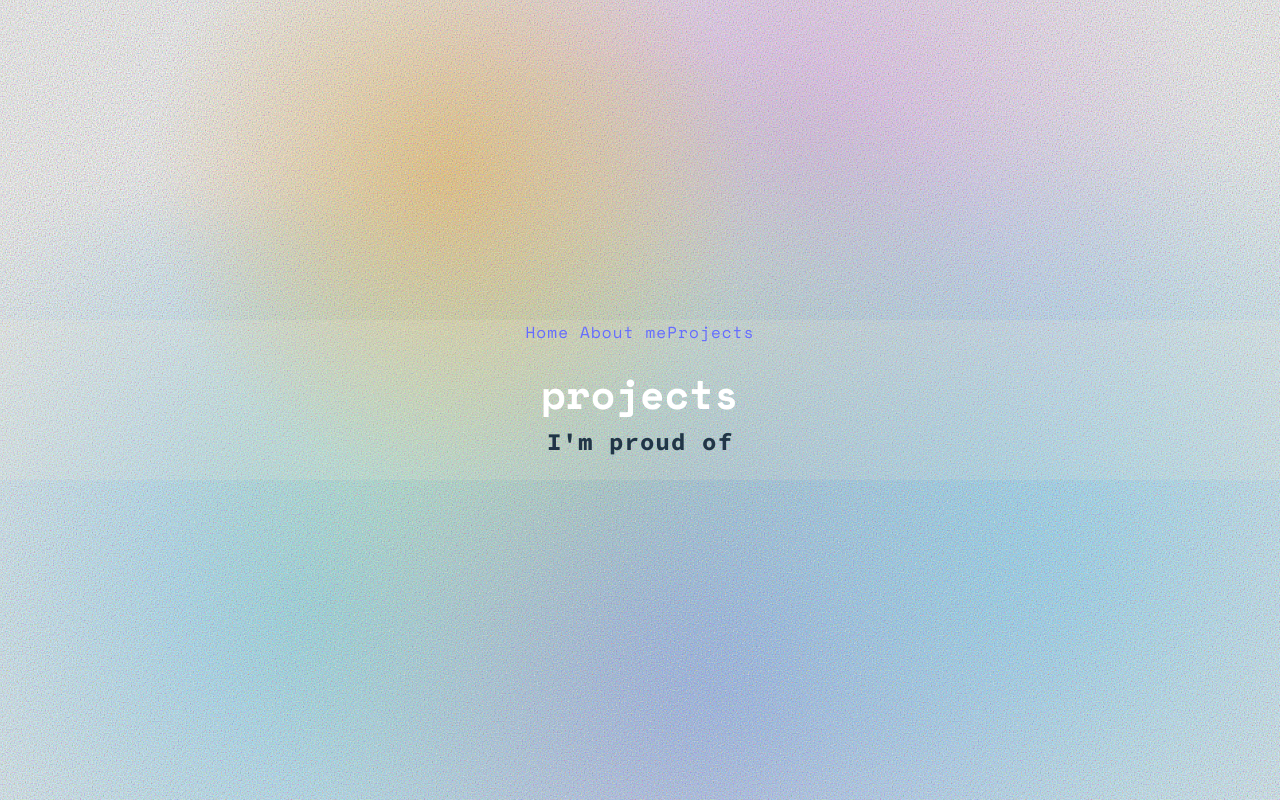
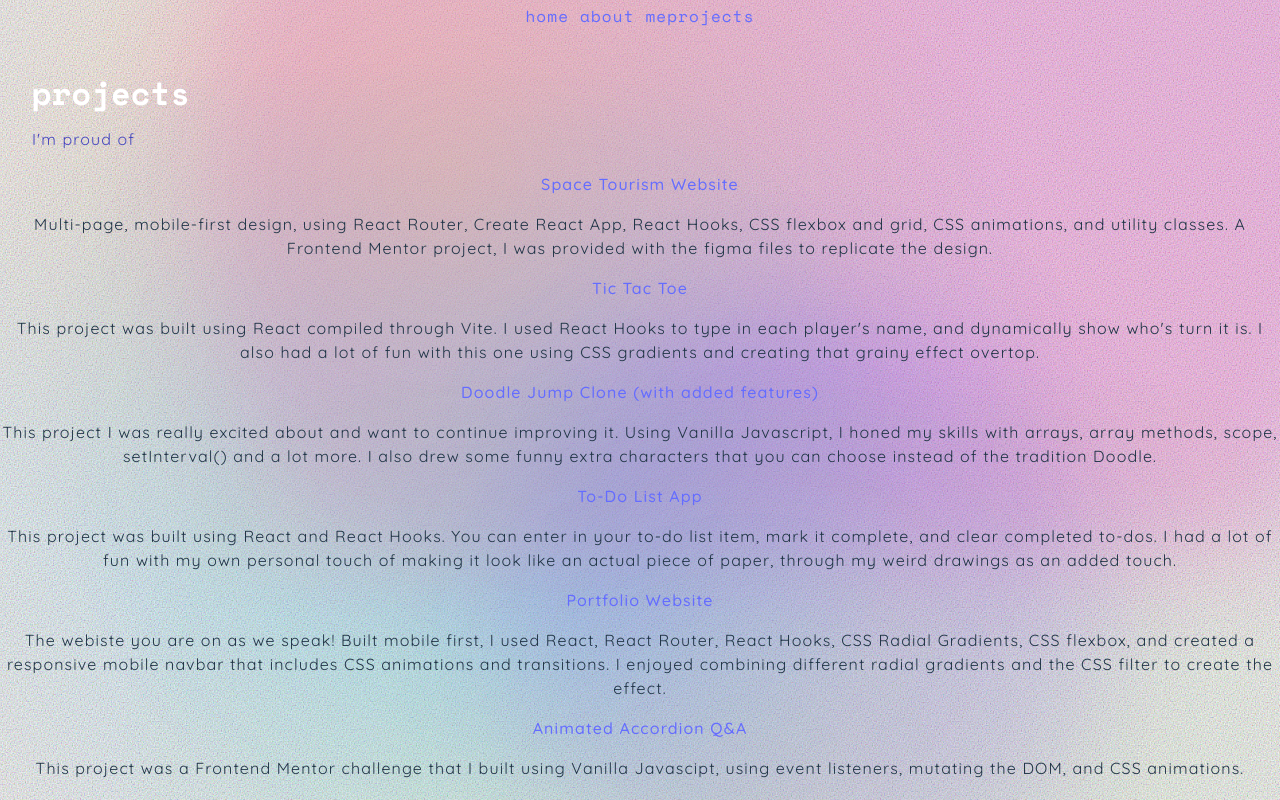
Before and after one commit to marywilder/portfolio-website, a React (Vite) app: page /projects in a window 1280 px wide. Built offline with nearby package versions, Linux system fonts and the light colour scheme.

Commit message:
added text on about and projects page

```diff
--- a/package.json
+++ b/package.json
@@ -13,7 +13,8 @@
   },
   "dependencies": {
     "react": "^18.2.0",
-    "react-dom": "^18.2.0"
+    "react-dom": "^18.2.0",
+    "react-router-dom": "^6.14.2"
   },
   "devDependencies": {
     "@types/react": "^18.2.14",
--- a/src/App.css
+++ b/src/App.css
@@ -2,8 +2,9 @@
 @import url('https://fonts.googleapis.com/css2?family=Quicksand:wght@300;400;500&display=swap');
 
 
-#root {
+html {
   width: 100%;
+  height: 100%;
   margin: 0 auto;
   box-sizing: border-box;
   text-align: center;
@@ -15,8 +16,19 @@
   --off-white: #fcf4eb;
   font-family: 'Quicksand', sans-serif;
   letter-spacing: .07rem;
+  max-height: 100vh;
+  max-width: 100vw;
 
-  background-color: rgba(255, 238, 211, 0.129);
+  background-color: rgba(255, 238, 211, 0.756);
+  background: url(./assets/noise.svg);
+
+
+}
+
+body {
+  max-height: 100vh;
+  max-width: 100vw;
+  font-family: 'Quicksand', sans-serif;
 
 }
 
@@ -59,47 +71,45 @@
   }
 }
 
-body {
-  background: url(./assets/noise.svg);
-}
+
 
 .app {
  width: 100%;
- font-family: 'Source Code Pro', monospace;
+
+
 
 
 }
 
 nav {
-  /*display: flex;
-  justify-content: space-evenly;*/
+
   font-family: 'Space Mono', monospace;
 }
 
-.home {
+.home, .about-page, .project-page {
   display: flex;
   flex-flow: column nowrap;
 
-  width: 100vw;
-  height: 100vh;
+  width: 100%;
+  height: 100%;
 
 
 }
 
-.cluster-of-gradients {
 
-}
+
 
 .pink-gradient {
   width: 100vw;
   height: 100vh;
   position: fixed;
-  filter: blur(1.5rem);
+  filter: blur(3.5rem);
   bottom: 15rem;
   left: 10rem;
   z-index: -3;
-  background: radial-gradient(circle, rgba(223, 154, 243, 0.995) 0%, rgba(255,255,255,0) 57%);
+  background: radial-gradient(circle, rgba(238, 34, 190, 0.298) 80%, rgba(255,255,255,0) 57%);
   opacity: .8;
+  overflow: hidden;
 
 }
 
@@ -108,72 +118,84 @@ nav {
   height: 100vh;
   position: fixed;
   filter: blur(1.5rem);
+  top: 6rem;
+  right: 15rem;
+  z-index: -3;
+  background: radial-gradient(circle, rgba(48, 191, 253, 0.174) 30%, rgba(255,255,255,0) 67%);
+  opacity: .8;
+  overflow: hidden;
+}
+
+.orange-gradient {
+  width: 100vw;
+  height: 100vh;
+  position: fixed;
+  filter: blur(1.5rem);
+  bottom: 14rem;
+  right: 12rem;
+  z-index: -3;
+ background: radial-gradient(circle, rgba(251, 183, 135, 0.521) 0%, rgba(255,255,255,0) 70%);
+  opacity: .8;
+  overflow: hidden;
+}
+
+.yellow-gradient {
+  width: 100vw;
+  height: 100vh;
+  position: fixed;
+  filter: blur(4rem);
   top: 13rem;
-  right: 20rem;
+  left: 10rem;
   z-index: -3;
-  background: radial-gradient(circle, rgba(81, 203, 255, 0.995) 0%, rgba(255,255,255,0) 67%);
-  opacity: .8;
+  background: radial-gradient(circle, rgba(115, 52, 252, 0.269) 40%, rgba(255,255,255,0) 20%);
+  opacity: .7;
+  overflow: hidden;
 }
 
 .green-gradient {
   width: 100vw;
   height: 100vh;
   position: fixed;
-  filter: blur(0.5rem);
-  top: 4rem;
-  right: 2rem;
+  filter: blur(4.5rem);
+  bottom: 0rem;
+  right: 5rem;
   z-index: -3;
-  background: radial-gradient(circle, rgba(175, 243, 151, 0.995) 0%, rgba(255,255,255,0) 60%);
+  background: radial-gradient(circle, rgba(71, 180, 248, 0.35) 10%, rgba(255,255,255,0) 60%);
   opacity: .8;
+  overflow: hidden;
 }
 
 
 
-.orange-gradient {
-  width: 100vw;
-  height: 100vh;
-  position: fixed;
-  filter: blur(0.5rem);
-  bottom: 14rem;
-  right: 12rem;
-  z-index: -3;
-  background: radial-gradient(circle, rgba(249, 178, 55, 0.995) 0%, rgba(255,255,255,0) 40%);
-  opacity: .8;
-}
 
-.yellow-gradient {
-  width: 100vw;
-  height: 100vh;
-  position: fixed;
-  filter: blur(3rem);
-  top: 17rem;
-  left: 5rem;
-  z-index: -3;
-  background: radial-gradient(circle, rgba(106, 109, 250, 0.995) 0%, rgba(255,255,255,0) 52%);
-  opacity: .7;
-}
+
+
 
 .blue-gradient-2 {
   width: 100vw;
   height: 100vh;
   position: fixed;
-  filter: blur(3.5rem);
-  top: 10rem;
-  left: 25rem;
+  filter: blur(1.5rem);
+  top: 25rem;
+  left: 7rem;
   z-index: -3;
-  background: radial-gradient(circle, rgba(81, 203, 255, 0.995) 0%, rgba(255,255,255,0) 67%);
+  background: radial-gradient(circle, rgba(148, 255, 81, 0.156) 0%, rgba(255,255,255,0) 87%);
   opacity: .8;
+  overflow: hidden;
 }
+
+/* title for each page*/
 
 .title {
 
-  padding: 2rem;
-  padding-top: 5rem;
+  padding: 0rem;
+  padding-top: 2rem;
   color: rgba(68, 70, 190, 0.995);
   font-weight: 400;
-  font-size: 1.2rem;
+  font-size: 1rem;
   line-height: 2.5rem;
   text-align: left;
+  padding-left: 2rem;
 
 
 }
@@ -182,8 +204,9 @@ nav {
   font-family: 'Space Mono', monospace;
   color: rgb(255, 255, 255);
   font-weight: 700;
-  font-size: 2.5rem;
+  font-size: 2rem;
   letter-spacing: .01rem;
+
 }
 
 
@@ -223,6 +246,8 @@ nav {
 
 
 @media (max-width: 35rem) {
+
+
   .mobile-menu {
     width: 60%;
     height: 100%;
@@ -233,7 +258,7 @@ nav {
     top: 0;
     right: 0;
     padding-top: 10rem;
-    background-color: rgb(255, 235, 218, 1);
+    background-color: rgba(227, 218, 255, 0.79);
     justify-content: flex-start;
     transform: translateX(100rem);
     transition: transform 700ms ease-in-out;
@@ -249,6 +274,7 @@ nav {
     padding-left: 2rem;
     gap: 6rem;
     font-size: 1.5rem;
+
 
   }
 
@@ -280,9 +306,7 @@ nav {
     opacity: 1;
   }
 
- .nav-hamburger {
-    transform: translateX(100rem);
-  }
+
 
 
 
@@ -293,11 +317,10 @@ nav {
     display: flex;
     width: 3rem;
     position: fixed;
-    top:0;
-    right: 1rem;
+    top:1rem;
+    right: 2rem;
     transform: scale(-1);
     filter: invert(37%) sepia(10%) saturate(6688%) hue-rotate(210deg) brightness(103%) contrast(102%);
-
 
   }
 
@@ -318,10 +341,23 @@ nav {
   h1 {
     font-size: .5rem;
   }
+
+
+  .about-page, .project-page {
+    margin: 3rem;
+    max-height: 100vh;
+    max-width: 100vh;
+
+  }
+
+  .about-page p, .project-page p {
+    font-size: .7rem;
+    padding: 2rem;
+  }
+
 }
 
 
-div .nav-links-mobile, .mobile-menu {
-  position: relative;
-  top:0px;
+@media screen and (min-width: 35rem) {
+
 }
--- a/src/App.jsx
+++ b/src/App.jsx
@@ -1,6 +1,6 @@
 
 import { useState } from 'react'
-import {Route, Routes } from 'react-router-dom'
+import {Route, Routes,  } from 'react-router-dom'
 import Home from './components/Home'
 import viteLogo from '/vite.svg'
 import './App.css'
@@ -24,10 +24,14 @@ function App() {
 
 
 <Routes>
-    <Route path="/"element={<Home />} />
-        <Route path='about' element={<About />} />
-        <Route path='projects' element={<Projects />} />
+    <Route path="/portfolio-website"element={<Home />} />
+    <Route path='about' element={<About />} />
+    <Route path='projects' element={<Projects />} />
+    <Route path="/" element={<Home />} />
+
         </Routes>
+
+
   </div>
   )
 }
--- a/src/components/About.jsx
+++ b/src/components/About.jsx
@@ -2,6 +2,28 @@ import React from 'react'
 
 export default function About() {
   return (
-    <div>About</div>
+    <section className="about-page">
+        <h1 className="title title-span">about me</h1>
+        <p>Forever curious, and looking for a career that I was genuinely interested in, I decided to take the plunge and pursue Front End Engineering. As a self-taught developer, I am someone who is highly self motivated and  always looking to grow and learn more.</p>
+
+        <h2>Skills</h2>
+
+        <p>I have completed an extensive certifcate in Front End Engineering from Codeacademy this past year. CSS, (Flexbox, grid, animation, responsive development),  Vanilla Javascript, HTML, React, React Router, Redux, AJAX, Test Driven Development, JSON, Git, Vite, and CRP are some of the skills I feel excited to put to use.</p>
+
+
+        <p>Graduating with a Bachelors in Communication Studies at Ohio University, I have many soft skills, including strong interpersonal and organizational Communication, and am so excited to use those skills working on a team. </p>
+
+        <h2>A little more about my journey</h2>
+
+        <p>The past couple years, I have ran a very successful art business (digital illustrations and landscapes) through Etsy and other online eccomerce sites. I have worked with individual clients and businesses to help them achieve their vision, and it has been so fun. However, as much as I have loved my time pursuing art as a career, I realized doing my own personal art as a fulltime business left me not enjoying it as much. My passion for art and design still remains, and I am so excited to use those design skills in my Front End career. I have strong skills in Color Theory, what looks good, and how to make the Client, or whoever happy with the end result. Check out my etsy here: <a>Mary Wilder Studio</a></p>
+
+        <p>I'm proud of all I've learned on my own and I am so excited to work on a team that will push me to grow and become a better developer.</p>
+
+        <h2>Work with me</h2>
+
+        <p>You can contact me on LinkedIn, or email me at marywilder717@gmail.com. </p>
+
+
+    </section>
   )
 }
--- a/src/components/Navbar.jsx
+++ b/src/components/Navbar.jsx
@@ -31,13 +31,13 @@ function Navbar() {
         </div>
 
         <div className="nav-links-mobile ">
-        <NavLink to='/' className="home-link">Home  </NavLink>
+        <NavLink to='/' className="home-link">home  </NavLink>
 
-        <NavLink to='/about'  className="about-link">About me</NavLink>
+        <NavLink to='/about'  className="about-link">about me</NavLink>
 
 
 
-        <NavLink to='/projects' className="projects-link">Projects</NavLink>
+        <NavLink to='/projects' className="projects-link">projects</NavLink>
         </div>
 
     </nav>
--- a/src/components/Projects.jsx
+++ b/src/components/Projects.jsx
@@ -2,8 +2,45 @@ import React from 'react'
 
 export default function Projects() {
   return (
-    <section>
-        <h2><span className="title-span">projects</span>
-        <br></br>I'm proud of</h2></section>
+    <section className="project-page">
+        <h1 className="title"><span className=" title-span">projects</span>
+        <br></br>I'm proud of</h1>
+
+        <div>
+          <img className="project-preview"/>
+          <a>Space Tourism Website</a>
+          <p>Multi-page, mobile-first design, using React Router, Create React App, React Hooks, CSS flexbox and grid, CSS animations, and utility classes. A Frontend Mentor project, I was provided with the figma files to replicate the design. </p>
+        </div>
+
+        <div>
+          <img className="project-preview"/>
+          <a>Tic Tac Toe</a>
+          <p>This project was built using React compiled through Vite. I used React Hooks to type in each player's name, and dynamically show who's turn it is. I also had a lot of fun with this one using CSS gradients and creating that grainy effect overtop.</p>
+        </div>
+
+        <div>
+          <img className="project-preview"/>
+          <a>Doodle Jump Clone (with added features)</a>
+          <p>This project I was really excited about and want to continue improving it. Using Vanilla Javascript, I honed my skills with arrays, array methods, scope, setInterval() and a lot more. I also drew some funny extra characters that you can choose instead of the tradition Doodle. </p>
+        </div>
+
+        <div>
+          <img className="project-preview"/>
+          <a>To-Do List App</a>
+          <p>This project was built using React and React Hooks. You can enter in your to-do list item, mark it complete, and clear completed to-dos. I had a lot of fun with my own personal touch of making it look like an actual piece of paper, through my weird drawings as an added touch. </p>
+        </div>
+
+        <div>
+        <a>Portfolio Website</a>
+        <p>The webiste you are on as we speak! Built mobile first, I used React, React Router, React Hooks, CSS Radial Gradients, CSS flexbox, and created a responsive mobile navbar that includes CSS animations and transitions. I enjoyed combining different radial gradients and the CSS filter to create the effect. </p>
+        </div>
+
+        <div>
+          <img className="project-preview"/>
+          <a>Animated Accordion Q&A</a>
+          <p>This project was a Frontend Mentor challenge that I built using Vanilla Javascipt, using event listeners, mutating the DOM, and CSS animations. </p>
+        </div>
+        </section>
+
   )
 }
```
Also changed, not shown: 1 other file (tests, documents, lock files or other folders).
